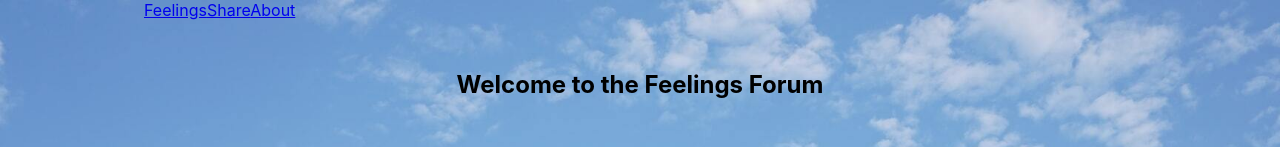
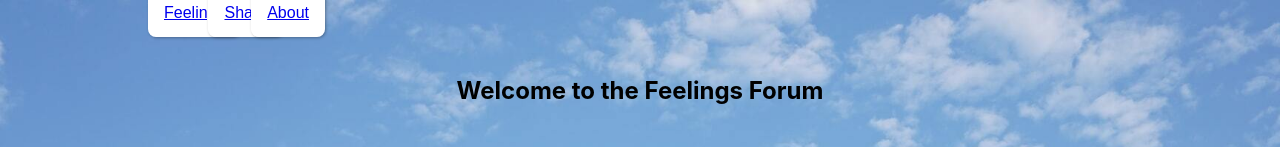
Before and after one commit to jaythoven/Journaling-App-Feelings-Forum, a React (Create React App) app: page / in a window 1280 px wide. Shown: the top 147 px of the page. Built offline with nearby package versions, Linux system fonts and the light colour scheme; data requests are answered from the project's data file.

Commit message:
css trouble shooting

```diff
--- a/src/components/NavBar.js
+++ b/src/components/NavBar.js
@@ -3,7 +3,7 @@ import { NavLink } from "react-router-dom"
 
 function NavBar() {
  return(
-    <nav>
+    <nav className="button">
       <NavLink to="/Feelings">Feelings</NavLink>
       <NavLink to="/Share">Share</NavLink>
       <NavLink to="/">About</NavLink>
--- a/src/index.css
+++ b/src/index.css
@@ -69,7 +69,7 @@ body {
   cursor: pointer;
 }
 
-.NavBar {
+a {
   background-color: #fff;
   position: sticky;
   top: 0;
```
